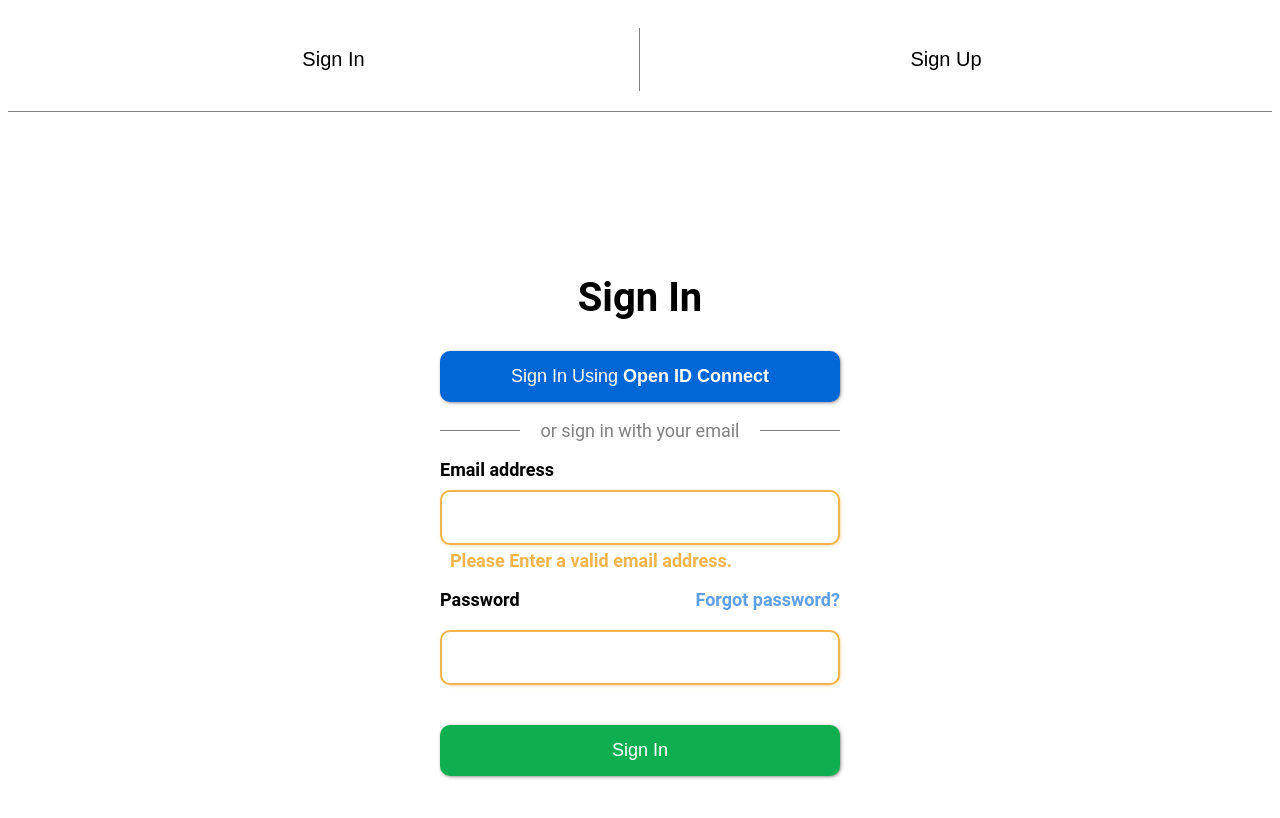
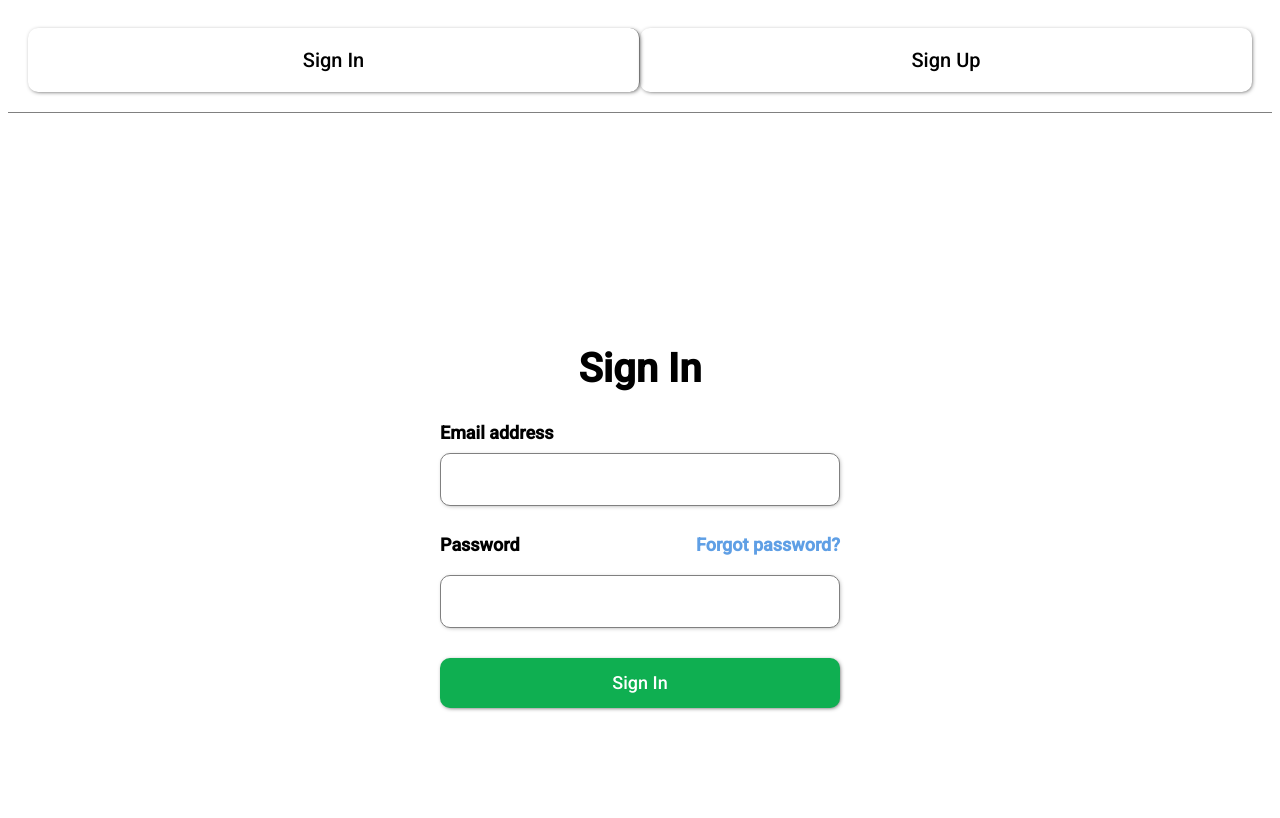
Before and after one commit to dhungelaastha07/react-authentication, a React (Create React App) app: page / in a window 1280 px wide. Both pictures are taken after a click on the button "Sign In". Shown: the top 818 px of the page. Built offline with nearby package versions, Linux system fonts and the light colour scheme.

Commit message:
css update

```diff
--- a/public/index.html
+++ b/public/index.html
@@ -3,6 +3,8 @@
   <head>
     <meta charset="utf-8" />
     <link rel="icon" href="%PUBLIC_URL%/favicon.ico" />
+    <link rel="preconnect" href="https://fonts.gstatic.com">
+<link href="https://fonts.googleapis.com/css2?family=Roboto:wght@100;300;500&display=swap" rel="stylesheet">
     <meta name="viewport" content="width=device-width, initial-scale=1" />
     <meta name="theme-color" content="#000000" />
     <meta
--- /dev/null
+++ b/src/components/SignIn.css
@@ -0,0 +1,20 @@
+
+
+.signin-button{
+    height: 50px;
+    width: 100%;
+    margin-top: 20px;
+}
+
+.label-forgot-passwords{
+  display: flex;
+  justify-content: space-between;
+  align-items: center;
+  margin-bottom: -8px;
+}
+
+.forgot{
+    color: #5F9FE5;
+    font-weight: bold;
+    font-size: 18px;
+  }
--- a/src/components/SignIn.js
+++ b/src/components/SignIn.js
@@ -1,33 +1,23 @@
 import React from "react";
-import "../index.css";
+import "./SignIn.css";
 
 class SignIn extends React.Component {
   render() {
     return (
-      <div className="main-parent">
-        <div className="parent">
-          <h1 className="sign-in"> Sign In</h1>
-          <button className="button open-id">
-            {" "}
-            Sign In Using <strong> Open ID Connect </strong>{" "}
-          </button>
-          <p className="option-text"> or sign in with your email </p>
+      <div className="page">
+        <div className="form-container">
+          <h1 className="form-title"> Sign In</h1>
 
-          <label className="email"> Email address</label>
+          <label> Email address</label>
           <input type="text" className="input input-email"></input>
 
-          <div className="icon-text">
-            <i className="fas fa-exclamation-triangle"></i>
-            <span className="valid"> Please Enter a valid email address. </span>
-          </div>
-
-          <div className="passwords">
-            <label className="pw"> Password</label>
+          <div className="label-forgot-passwords">
+            <label> Password</label>
             <p className="forgot"> Forgot password? </p>
           </div>
 
           <input type="password" className="input inputPassword"></input>
-          <button className="button sign-button"> Sign In</button>
+          <button className="primary-button signin-button"> Sign In</button>
         </div>
       </div>
     );
--- /dev/null
+++ b/src/components/SignUp.css
@@ -0,0 +1,5 @@
+.signup-button{
+    width: 100%;
+    height: 50px;
+    margin-top: 20px;
+  }
--- a/src/components/SignUp.js
+++ b/src/components/SignUp.js
@@ -1,32 +1,26 @@
 import React from "react";
-import "../index.css";
+import "./SignUp.css";
 
 class SignUp extends React.Component {
   render() {
     return (
-      <div className="main-parent">
-        <div className="parent">
-          <h1 className="sign-in"> Sign Up</h1>
+      <div className="page">
+        <div className="form-container">
+          <h1 className="form-title"> Sign Up</h1>
+
           <label className="first-name"> First Name </label>
-          <input type="text" className="input input-email"></input>
+          <input type="text" className="input"></input>
+
           <label className="last-name"> Last Name</label>
-          <input type="text" className="input input-email"></input>
+          <input type="text" className="input"></input>
 
           <label className="email"> Email address</label>
           <input type="text" className="input input-email"></input>
 
-          <div className="icon-text">
-            <i className="fas fa-exclamation-triangle"></i>
-            <span className="valid"> Please Enter a valid email address. </span>
-          </div>
+          <label className="pw"> Password</label>
+          <input type="password" className="input inputPassword"></input>
 
-          <div className="passwords">
-            <label className="pw"> Password</label>
-            <p className="forgot"> Forgot password? </p>
-          </div>
-
-          <input type="password" className="input inputPassword"></input>
-          <button className="button sign-button"> Sign Up</button>
+          <button className="primary-button signup-button"> Sign Up</button>
         </div>
       </div>
     );
--- a/src/index.css
+++ b/src/index.css
@@ -1,119 +1,68 @@
 *{
   box-sizing: border-box;
+  font-family: 'Roboto', sans-serif;
 }
 
-.main-parent{
+/* h1 style */
+
+h1{
+  font-size: 40px;
+}
+
+/* button style */
+
+button{
+  border: none;
+  border-radius: 10px;
+  box-shadow: 1px 1px 5px -2px black;
+  padding: 10px 15px;
+}
+
+
+.primary-button{
+  color: white;
+  font-size: 18px;
+  background-color: #0FAF51;
+}
+
+/* label style */
+
+label{
+  font-weight: bold;
+  font-size: 18px;
+}
+
+
+/* input style */
+
+.input {
+  display: block;
+  margin: 10px 0;
+  border: 1px solid grey;
+  padding: 15px;
+  width: 100%;
+  border-radius: 10px;
+  box-shadow: 1px 1px 5px -2px grey;
+  color: grey;
+  font-size: 18px;
+}
+
+
+/* form style */
+
+.page{
   height: 100vh;
   margin: auto;
-  font-family: 'Roboto', sans-serif;
   display: flex;
   justify-content: center;
   align-items: center;
 }
 
-.parent{
+.form-container{
   width: 400px;
 }
 
-.button{
-  padding: 15px;
-  width: 100%;
-  color: white;
-  border: none;
-  border-radius: 10px;
-  font-size: 18px;
-  box-shadow: 1px 1px 5px -2px black;
-}
-.sign-in{
+.form-title{
   text-align: center;
   margin-bottom: 30px;
-  font-size: 40px;
 }
-
-.open-id{
-
-  background-color: #0166D6;
-
-}
-
-.option-text{
-  text-align: center;
-  color: grey;
-  font-size: 18px;
-  position: relative;
-
-}
-
-.option-text::before, .option-text::after{
-  content: '';
-  height: 1px;
-  width: 80px;
-  display: block;
-  background-color: grey;
-  position: absolute;
-  top: 10px;
-}
-
-.option-text::after{
-  right: 0;
-}
-
-.email , .pw {
-  font-weight: bold;
-  font-size: 18px;
-}
-
-.input {
-    display: block;
-    margin-top: 10px;
-    border: 2px solid #F4B54F;
-    padding: 15px;
-    width: 100%;
-    border-radius: 10px;
-    box-shadow: 1px 1px 5px -2px #F4B54F;
-    color: grey;
-    font-size: 18px;
-}
-
-.input-email{
-  margin-bottom: -10px;
-}
-
-.icon-text{
-  margin-top: 15px;
-}
-
-i{
-  margin-right: 10px;
-}
-
-.valid{
-  color: #F4B54F;
-  font-weight: bold;
-  font-size: 18px;
-}
-
-.passwords{
-  display: flex;
-  justify-content: space-between;
-  align-items: center;
-  margin-bottom: -8px;
-}
-
-.forgot{
-  color: #5F9FE5;
-  font-weight: bold;
-  font-size: 18px;
-}
-
-.inputPassword{
-  margin-bottom: 40px;
-
-}
-
-.sign-button{
-
-  background-color: #0FAF51;
-
-
-}
```
